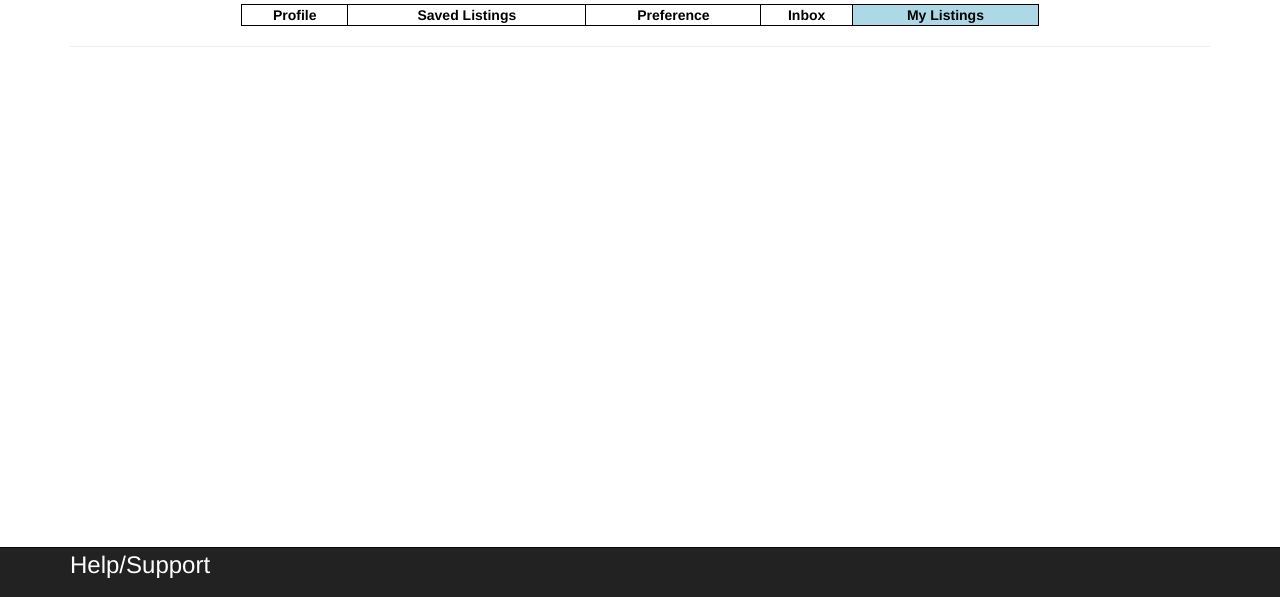
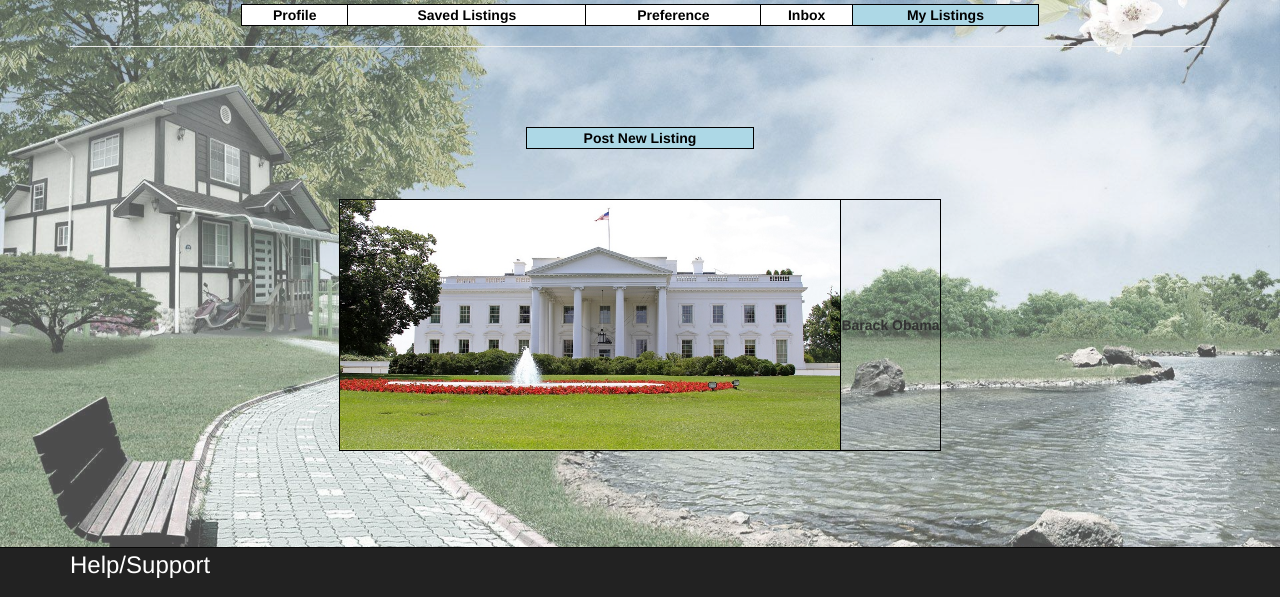
Before and after one commit to alvinntan/COGS-187A-Final, a plain HTML site: page index.html in a window 1280 px wide. Shown: the part 203-800 px from the top of the page. Drawn offline with Linux system fonts and the light colour scheme.

Commit message:
Background

```diff
--- a/index.html
+++ b/index.html
@@ -9,7 +9,7 @@
     <meta name="description" content="">
     <meta name="author" content="">
 
-    <title>Bare - Start Bootstrap Template</title>
+    <title>My Listings</title>
 
     <!-- Bootstrap Core CSS -->
     <link href="css/bootstrap.min.css" rel="stylesheet">
@@ -17,8 +17,29 @@
     <!-- Custom CSS -->
     <style>
     body {
+
         padding-top: 70px;
+
         /* Required padding for .navbar-fixed-top. Remove if using .navbar-static-top. Change if height of navigation changes. */
+    }
+
+    .backgroundImg {
+    position: fixed;
+    top: 0;
+    left: 0;
+    width: 100%;
+    height: 100%;
+    background-image: url('Pics/Background.jpg');
+    background-repeat: no-repeat;
+    background-attachment: fixed;
+    background-size: 100%;
+    opacity: 0.7;
+    filter:alpha(opacity=80);
+    z-index = -1;
+}
+
+    .logo{
+        z-index: 1;
     }
     </style>
         <style>
@@ -30,8 +51,6 @@
 
 
 
-     <a href = "/index.html"> <img src="Pics/Logo.jpg" alt="Logo" style="width:89px;height:117px;"> </a>
-
     <!-- HTML5 Shim and Respond.js IE8 support of HTML5 elements and media queries -->
     <!-- WARNING: Respond.js doesn't work if you view the page via file:// -->
     <!--[if lt IE 9]>
@@ -42,12 +61,20 @@
 </head>
 
 <body>
+<div class="backgroundImg"></div>
+
+
+
+
+         <div class="logo">
+     <a href = "/index.html"> <img src="Pics/Logo.jpg" alt="Logo" style="width:89px;height:117px;"> </a>
+        </div>
 
     <!-- Navigation -->
     <nav class="navbar navbar-inverse navbar-fixed-top" role="navigation">
         <div class="container">
             <!-- Brand and toggle get grouped for better mobile display -->
-           <div align=" right"> <a href = "/signout.html"> <font size = "5" color = "white" > Sign Out </font></a> </div>
+           <div align="right"> <a href = "/signout.html"> <font size = "5" color = "white" > Sign Out </font></a> </div>
             <!-- /.navbar-collapse -->
         </div>
         <!-- /.container -->
@@ -63,18 +90,46 @@
             <div>
                 <table align ="center" style="width:70%">
                 <tr>
-                    <th><center><a href = "/profile.html"><font color = "black"> Profile</font></a></center></th>
-                    <th><center><a href = "/Saved.html"><font color = "black">Saved Listings</font></a></center></th>
-                    <th><center><a href = "/Preference.html"><font color = "black">Preference</font></a></center></th>
-                    <th><center><a href = "/Inbox.html"><font color = "black">Inbox</font></a></center></th>
+                    <th bgcolor ="white"><center><a href = "/profile.html"><font color = "black"> Profile</font></a></center></th>
+                    <th bgcolor ="white"><center><a href = "/Saved.html"><font color = "black">Saved Listings</font></a></center></th>
+                    <th bgcolor ="white"><center><a href = "/Preference.html"><font color = "black">Preference</font></a></center></th>
+                    <th bgcolor ="white"><center><a href = "/Inbox.html"><font color = "black">Inbox</font></a></center></th>
                     <th bgcolor ="lightblue"><center><a href = "/MyListings.html"><font color = "black">My Listings</font></a></center></th>
                 </tr>
             </table>
             <div>
         <hr>
+<br />
+<br />
+<br />
+
+
+
+        <table align = "center" style="width:20%">
+        <tr>
+            <th bgcolor ="lightblue"><center><a href = "/PostNewListing.html"><font color = "black">Post New Listing</font></a></center></th>
+        </tr>
+        </table>
+        <br />
+        <br />
 
 
             </div>
+
+            <p></p>
+
+
+            <div class = "row">
+            <div class = "col-lg-12 text-center">
+            <table align = "center">
+                <tr>
+                    <th><img src="Pics/WhiteHouse.jpg" alt="WhiteHouse" style="width:500px;height:250px;" ></th>
+                    <th>Barack Obama</th>
+                </tr>
+                </table>
+            </div>
+            </div>
+
         </div>
         <!-- /.row -->
 
```
Also changed, not shown: Pics/Background.jpg (added), Pics/WhiteHouse.jpg (added).
